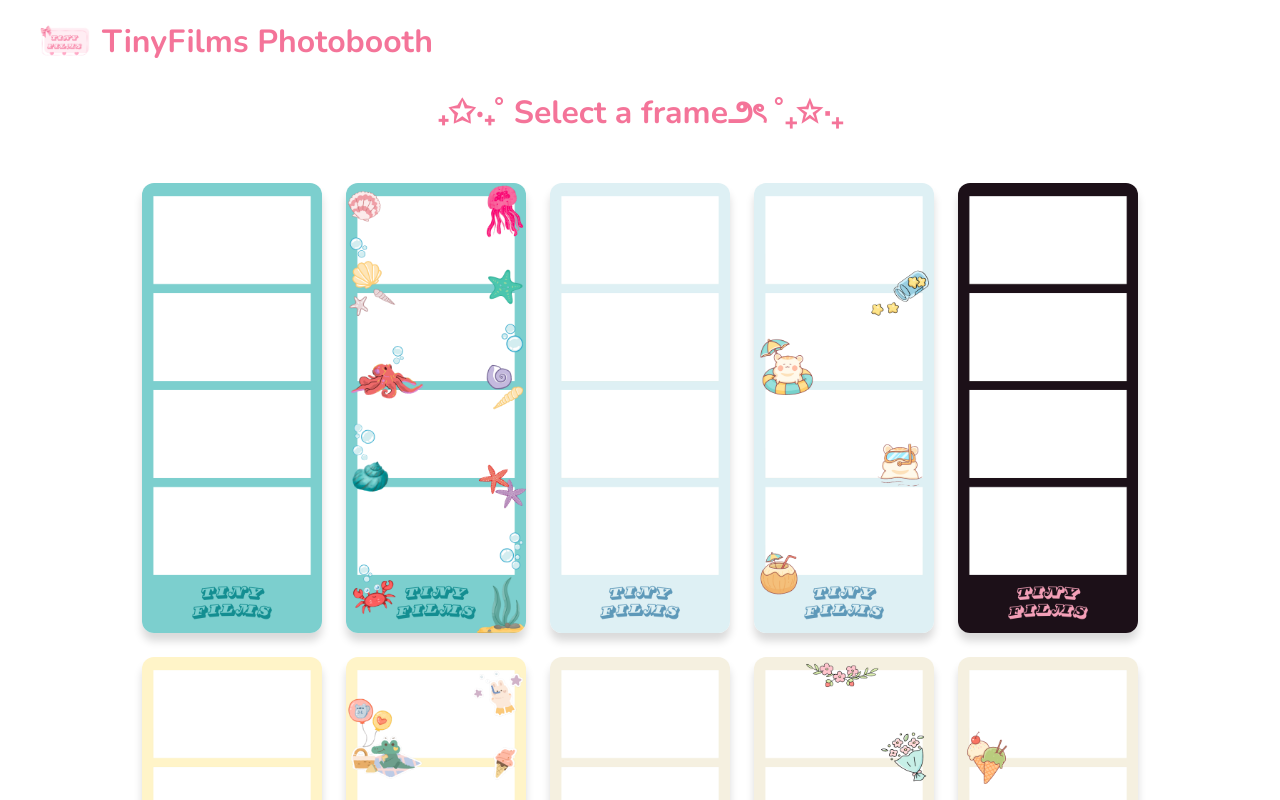
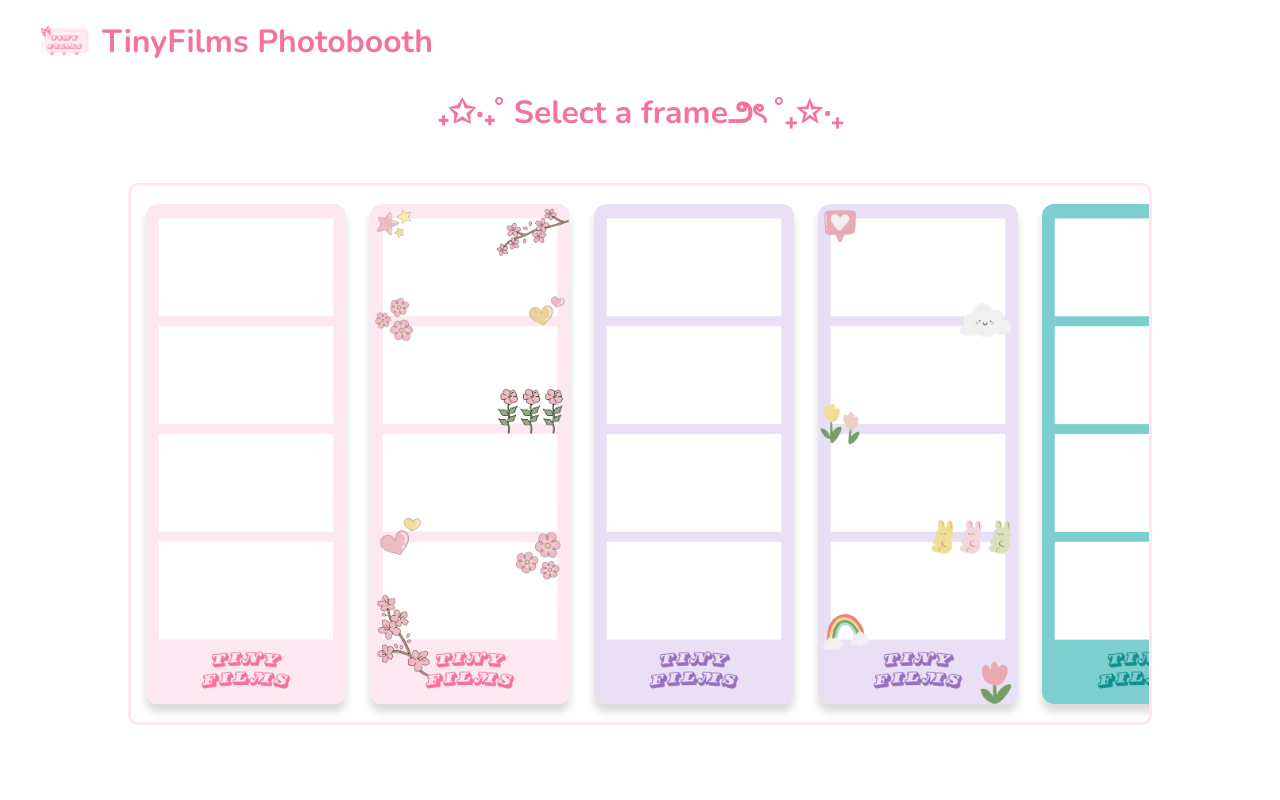
Before and after one commit to tlin75/tiny-films, a React (Create React App) app: page / in a window 1280 px wide. Shown: the top 800 px of the page. Built offline with nearby package versions, Linux system fonts and the light colour scheme.

Commit message:
Implement useEffect for when frame is selected and draw canvas

```diff
--- a/src/components/Photobooth/FrameSelector/FrameSelector.module.css
+++ b/src/components/Photobooth/FrameSelector/FrameSelector.module.css
@@ -1,11 +1,22 @@
+html {
+  scrollbar-color: #f47499 #fde8f1; /* thumb color (pink) | track color (light pink) */
+  scrollbar-width: auto;
+}
+
 .grid {
-  display: grid;
-  grid-template-columns: repeat(5,1fr);
+  display: flex;
   gap: 24px;
+  overflow-x: auto;
+  padding: 18px 15px;
+  scroll-snap-type: x mandatory;
+  border: 3px solid #fde8f1;
+  border-radius: 10px;
 }
 
 .frameThumb {
-  width: 180px;
+  width: 200px;
+  flex: 0 0 auto;
+  scroll-snap-align: center;
   cursor: pointer;
   border-radius: 12px;
   box-shadow: 0 8px 8px rgba(0, 0, 0, 0.15);
@@ -14,6 +25,6 @@
 
 .frameThumb:hover,
 .frameThumb.selected {
-  transform: scale(1.08);
-  box-shadow: 0 12px 30px rgba(255, 122, 162, 0.45);
+  transform: scale(1.05);
+  box-shadow: 0 12px 30px rgba(125, 116, 119, 0.3);
 }
--- a/src/components/Photobooth/Photobooth.js
+++ b/src/components/Photobooth/Photobooth.js
@@ -35,10 +35,14 @@
   const [mode, setMode] = useState("photo");
 
   const [photos, setPhotos] = useState([]);
+  // number of photos taken or uploaded
   const [photoCount, setPhotoCount] = useState(0);
+  // check user's camera permissions for browser
   const [canTakePhoto, setCanTakePhoto] = useState(true);
+  // drag uploaded
   const [draggingPhoto, setDraggingPhoto] = useState(null);
   const [dragOffset, setDragOffset] = useState({ x: 0, y: 0 });
+  // 3 second coutdown to take photos
   const [countdown, setCountdown] = useState(null);
 
   const [stickers, setStickers] = useState([]);
@@ -46,6 +50,61 @@
   const [selectedSticker, setSelectedSticker] = useState(null);
 
   // useEffects
+  useEffect(() => {
+    if (!selectedFrame) return;
+    // if frame is selected we want to create a new image and specify src to be the frame
+    const img = new Image();
+    img.src = selectedFrame;
+    img.onload = () => {
+      frameImgRef.current = img;
+      drawCanvas();
+    };
+  }, [selectedFrame]);
+
+  const drawCanvas = () => {
+    const canvas = canvasRef.current;
+    if (!canvas || !frameImgRef.current) return;
+
+    const ctx = canvas.getContext("2d");
+    const frameWidth = frameImgRef.current.width;
+    const frameHeight = frameImgRef.current.height;
+    canvas.width = frameWidth;
+    canvas.height = frameHeight;
+
+    ctx.clearRect(0, 0, canvas.width, canvas.height);
+
+    photos.forEach((p) => {
+      const slot = slots[p.slotIndex];
+      const drawW = p.img.width * p.scale;
+      const drawH = p.img.height * p.scale;
+      const dx = slot.x + p.offsetX;
+      const dy = slot.y + p.offsetY;
+
+      ctx.save();
+      ctx.beginPath();
+      ctx.rect(slot.x, slot.y, SLOT_WIDTH, SLOT_HEIGHT);
+      ctx.clip();
+      ctx.drawImage(p.img, dx, dy, drawW, drawH);
+      ctx.restore();
+    });
+
+    ctx.drawImage(frameImgRef.current, 0, 0, frameWidth, frameHeight);
+
+    stickers.forEach((s, i) => {
+      ctx.drawImage(s.img, s.x, s.y, 150, 150);
+      if (i === selectedSticker) {
+        ctx.strokeStyle = "#ff7aa2";
+        ctx.lineWidth = 4;
+        ctx.strokeRect(s.x, s.y, 150, 150);
+      }
+    });
+  };
+
+  // when there is a photo, change in photocount we want to draw canvas
+  useEffect(drawCanvas, [photos, stickers, selectedSticker, photoCount]);
+
+  // Functions for photo
+
 
   const handleBackBtn = () => {
     if (mode === "decorate") {
--- a/src/components/Photobooth/Photobooth.module.css
+++ b/src/components/Photobooth/Photobooth.module.css
@@ -39,7 +39,7 @@
 
 .mainContent {
   height: 600px;
-  width: 700px;
+  width: 80vw;
   display: flex;
   justify-content: center;
   align-items: flex-start;
--- a/src/data/frameOptions.js
+++ b/src/data/frameOptions.js
@@ -1,16 +1,16 @@
 export const frameOptions = [
+  "/assets/frames/pink-frame.png",
+  "/assets/frames/pink-cherry-blossom.png",
+  "/assets/frames/purple-frame.png",
+  "/assets/frames/purple-simple.png",
   "/assets/frames/cyan-frame.png",
   "/assets/frames/cyan-underwater.png",
   "/assets/frames/azure-frame.png",
   "/assets/frames/azure-beach.png",
-  "/assets/frames/black-frame.png",
   "/assets/frames/yellow-frame.png",
   "/assets/frames/yellow-picnic.png",
   "/assets/frames/cream-frame.png",
   "/assets/frames/cream-flowers.png",
   "/assets/frames/cream-simple.png",
-  "/assets/frames/pink-frame.png",
-  "/assets/frames/pink-cherry-blossom.png",
-  "/assets/frames/purple-frame.png",
-  "/assets/frames/purple-simple.png",
+  "/assets/frames/black-frame.png",
 ];
```
